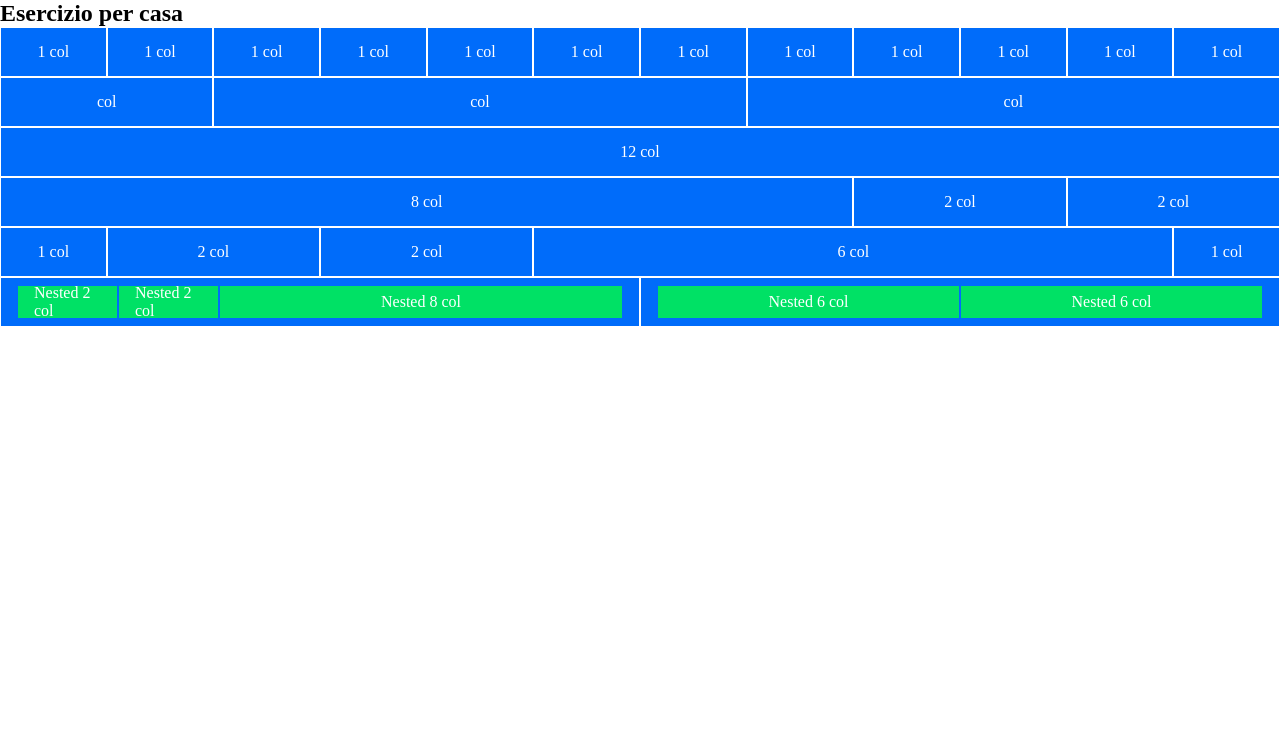
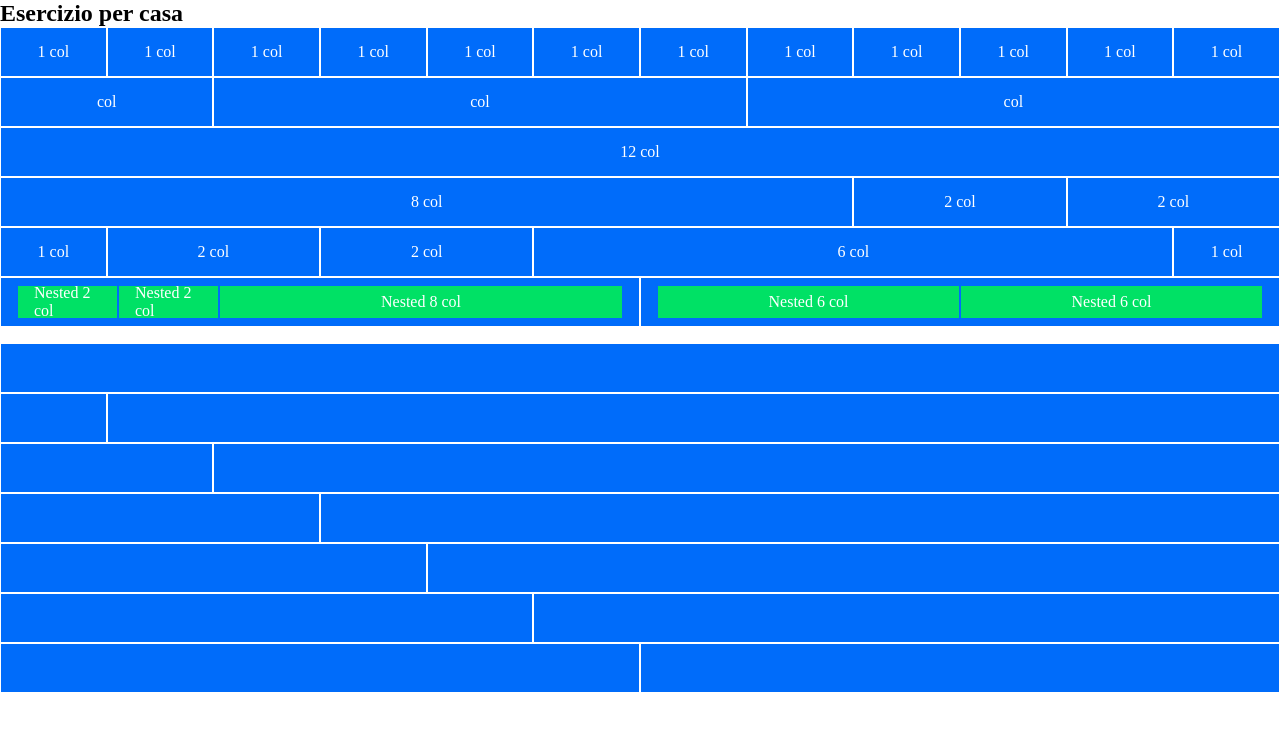
Before and after one commit to davide-rullo/html-css-12bool, a plain HTML site: page index.html in a window 1280 px wide. Drawn offline with Linux system fonts and the light colour scheme.

Commit message:
Add second container

```diff
--- a/css/framework.css
+++ b/css/framework.css
@@ -4,25 +4,12 @@
     box-sizing: border-box;
 }
 
-.container{
 
-    margin: 0 auto;
-}
 
 .row{
     display: flex;
     flex-wrap: wrap;
 
-}
-
-[class^='col-']{
-    background-color: #006cfa;
-    height: 50px;
-    border: 1px solid white;
-    display: flex;
-    justify-content: center;
-    align-items: center;
-    color: white;
 }
 
 
@@ -74,12 +61,7 @@
     width: calc((100%/12) * 12);
 }
 
-.nested {
-    background-color: #00e165;
-    padding: 1rem;
-    height: 50%;
-    border: 1px solid #006cfa;
-}
+
 
 .m-1{
     margin: 1rem;
--- a/css/style.css
+++ b/css/style.css
@@ -0,0 +1,21 @@
+[class^='col-']{
+    background-color: #006cfa;
+    height: 50px;
+    border: 1px solid white;
+    display: flex;
+    justify-content: center;
+    align-items: center;
+    color: white;
+}
+
+.nested {
+    background-color: #00e165;
+    padding: 1rem;
+    height: 50%;
+    border: 1px solid #006cfa;
+}
+
+.container{
+    margin: 0 auto;
+    padding-bottom: 1rem;
+}
--- a/index.html
+++ b/index.html
@@ -55,5 +55,35 @@
                     <div class="col-6 nested">Nested 6 col</div>
                 </div>
             </div>
-        </body>
-    </html>
+        </div>
+        <div class="container second">
+            <div class="row">
+                <div class="col-12"></div>
+            </div>
+            <div class="row">
+                <div class="col-1"></div>
+                <div class="col-11"></div>
+            </div>
+            <div class="row">
+                <div class="col-2"></div>
+                <div class="col-10"></div>
+            </div>
+            <div class="row">
+                <div class="col-3"></div>
+                <div class="col-9"></div>
+            </div>
+            <div class="row">
+                <div class="col-4"></div>
+                <div class="col-8"></div>
+            </div>
+            <div class="row">
+                <div class="col-5"></div>
+                <div class="col-7"></div>
+            </div>
+            <div class="row">
+                <div class="col-6"></div>
+                <div class="col-6"></div>
+            </div>
+        </div>
+    </body>
+</html>
```
